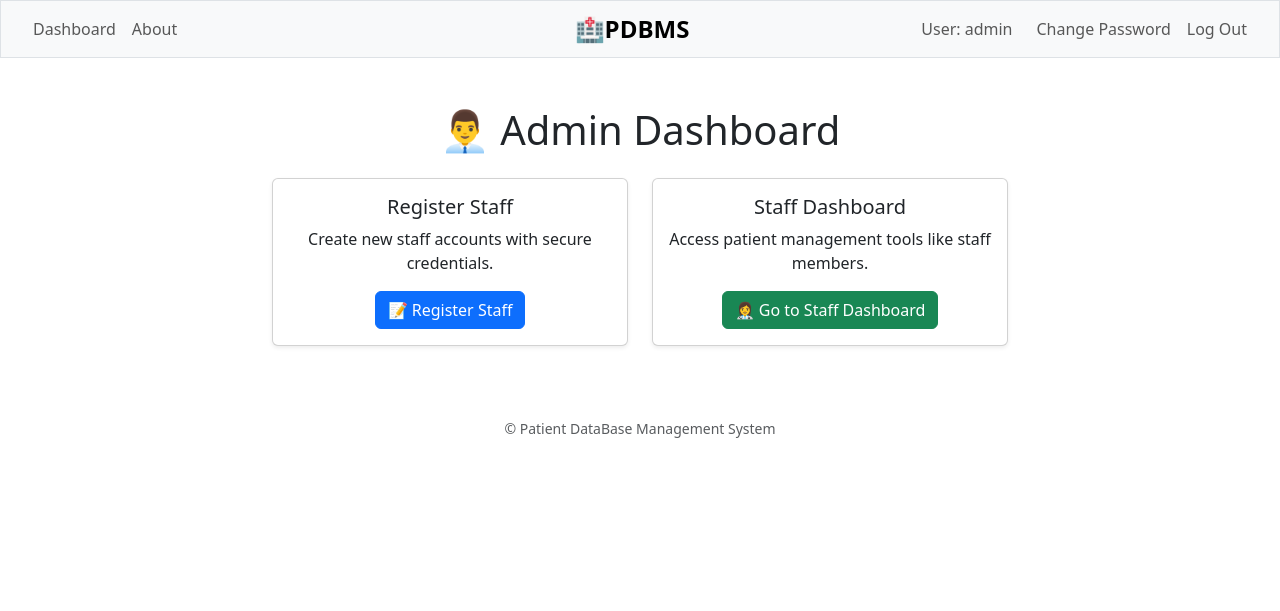
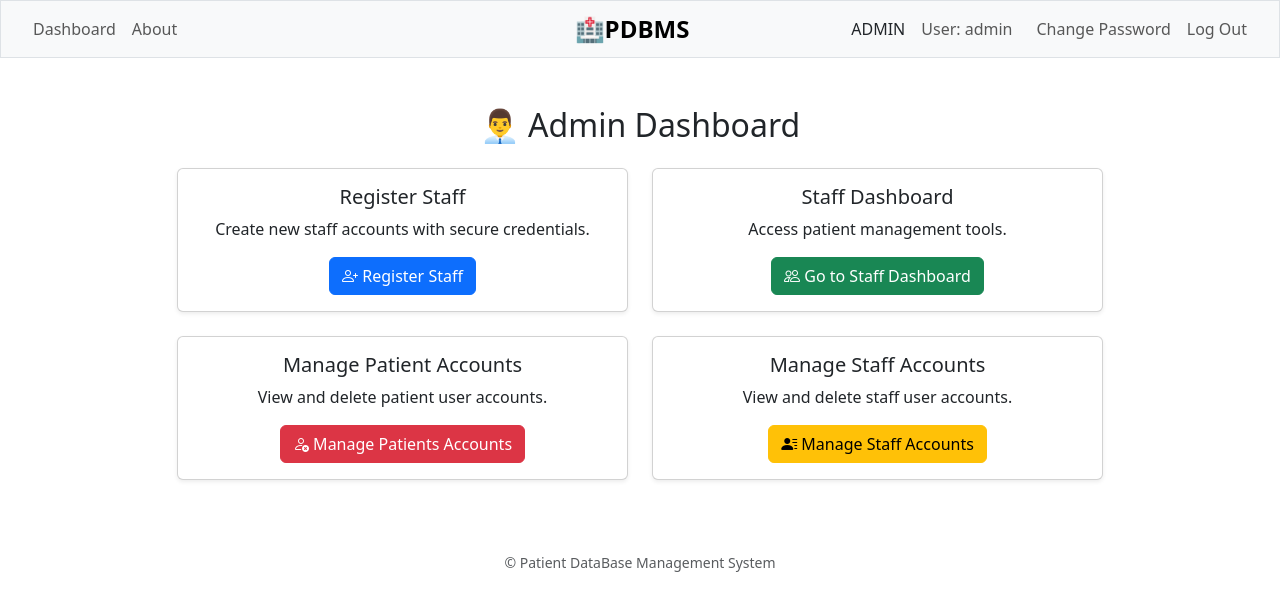
Before and after one commit to ibmpdbms/PDBMS, a Flask app: page /admin_dashboard in a window 1280 px wide. Shown: the top 611 px of the page. Run offline with Flask 3, Linux system fonts and the light colour scheme; a user stored in the database is signed in; some libraries are stand-ins or nearby versions.

Commit message:
Changes made

```diff
--- a/app.py
+++ b/app.py
@@ -30,7 +30,6 @@ def login():
     msg = request.args.get("msg")
     if msg:
         flash(msg)
-
     if request.method == "POST":
         username = request.form.get("username").lower().strip()
         password = request.form.get("password")
@@ -57,10 +56,14 @@ def login():
                 session["patient_code"] = None
 
         # Redirect
-        if rows[0]["role"] in ["staff", "admin"]:
+        # Redirect based on role
+        if rows[0]["role"] == "admin":
+            return redirect("/admin_dashboard")
+        elif rows[0]["role"] == "staff":
             return redirect("/staff_dashboard")
         elif rows[0]["role"] == "patient":
             return redirect("/patient_dashboard")
+
 
     return render_template("login.html")
 
@@ -200,8 +203,6 @@ def search_patient():
 
     return render_template("search_patient.html", patients=patients)
 
-
-
 @app.route("/register", methods=["GET", "POST"])
 def register():
     if request.method == "GET":
@@ -221,27 +222,65 @@ def register():
             return apology("Passwords Don't Match!")
 
         hash = generate_password_hash(password)
+        user_uuid = str(uuid.uuid4())[:8]  # ✅ Generate unique short UUID for patient
 
         try:
             new_user = db.execute(
-                "INSERT INTO users (username, hash, role) VALUES(?, ?, ?)",
-                username, hash, "patient"
+                "INSERT INTO users (username, hash, role, uuid) VALUES (?, ?, ?, ?)",
+                username, hash, "patient", user_uuid
             )
         except:
             return apology("This Username already exists. Please try another one")
 
-        # Try to find existing patient_code for this user
-        patient_record = db.execute("SELECT patient_code FROM records WHERE patient_name = ?", username)
-
-        if patient_record:
-            session["patient_code"] = patient_record[0]["patient_code"]
-        else:
-            session["patient_code"] = None  # will need staff to assign
-
+        # Store session info
         session["user_id"] = new_user
         session["role"] = "patient"
+        session["patient_code"] = None  # will be assigned later by staff when adding medical records
 
+        flash(f"✅ Patient registered successfully! UUID: {user_uuid}")
         return redirect("/patient_dashboard")
+
+
+# @app.route("/register", methods=["GET", "POST"])
+# def register():
+#     if request.method == "GET":
+#         return render_template("register.html")
+#     else:
+#         username = request.form.get("username").lower().strip()
+#         password = request.form.get("password")
+#         confirmation = request.form.get("confirmation")
+
+#         if not username:
+#             return apology("Must Provide Username")
+#         if not password:
+#             return apology("Must Provide Password")
+#         if not confirmation:
+#             return apology("Must Provide Confirmation")
+#         if password != confirmation:
+#             return apology("Passwords Don't Match!")
+
+#         hash = generate_password_hash(password)
+
+#         try:
+#             new_user = db.execute(
+#                 "INSERT INTO users (username, hash, role) VALUES(?, ?, ?)",
+#                 username, hash, "patient"
+#             )
+#         except:
+#             return apology("This Username already exists. Please try another one")
+
+#         # Try to find existing patient_code for this user
+#         patient_record = db.execute("SELECT patient_code FROM records WHERE patient_name = ?", username)
+
+#         if patient_record:
+#             session["patient_code"] = patient_record[0]["patient_code"]
+#         else:
+#             session["patient_code"] = None  # will need staff to assign
+
+#         session["user_id"] = new_user
+#         session["role"] = "patient"
+
+#         return redirect("/patient_dashboard")
 
 
 @app.route("/register_staff", methods=["GET", "POST"])
@@ -254,12 +293,15 @@ def register_staff():
         username = request.form.get("username")
         password = request.form.get("password")
         hash = generate_password_hash(password)
+        staff_uuid = str(uuid.uuid4())[:8]  # short unique ID
         try:
-            db.execute("INSERT INTO users (username, hash, role) VALUES (?, ?, ?)",
-                       username, hash, "staff")
+             db.execute(
+                "INSERT INTO users (username, hash, role, uuid) VALUES (?, ?, ?, ?)",
+                username, hash, "staff", staff_uuid
+            )
         except:
             return apology("Username already exists")
-        flash("Staff account created!")
+        flash(f"Staff account created! UUID: {staff_uuid}")
         return redirect("/admin_dashboard")
     return render_template("register_staff.html")
 
@@ -275,17 +317,73 @@ def logout():
 
     # Redirect user to login form
     return redirect("/")
+@app.route("/manage_patients")
+@login_required
+
+
+def manage_patients():
+    if session.get("role") != "admin":
+        return apology("access denied", 403)
+
+    patients = db.execute("SELECT id, username, role, uuid FROM users WHERE role = 'patient'")
+    return render_template("manage_patients.html", patients=patients)
+
+
+@app.route("/manage_staff")
+@login_required
+def manage_staff():
+    if session.get("role") != "admin":
+        return apology("access denied", 403)
+
+    staff = db.execute("SELECT id, username, role, uuid FROM users WHERE role = 'staff'")
+    return render_template("manage_staff.html", staff=staff)
+
+
+@app.route("/confirm_delete_user/<int:user_id>")
+@login_required
+def confirm_delete_user(user_id):
+    if session.get("role") != "admin":
+        return apology("access denied", 403)
+
+    user = db.execute("SELECT * FROM users WHERE id = ?", user_id)
+    if not user:
+        return apology("User not found", 404)
+
+    return render_template("confirm_delete_user.html", user=user[0])
+
+
+@app.route("/delete_user/<int:user_id>", methods=["POST"])
+@login_required
+def delete_user(user_id):
+    if session.get("role") != "admin":
+        return apology("access denied", 403)
+
+    confirm_uuid = request.form.get("confirm_uuid")
+    user = db.execute("SELECT * FROM users WHERE id = ?", user_id)
+
+    if not user:
+        return apology("User not found", 404)
+
+    if confirm_uuid != user[0]["uuid"]:
+        flash("❌ UUID mismatch. Deletion cancelled.")
+        return redirect(f"/confirm_delete_user/{user_id}")
+
+    db.execute("DELETE FROM users WHERE id = ?", user_id)
+    flash(f"✅ User account '{user[0]['username']}' deleted successfully.")
+    return redirect("/admin_dashboard")
+
 
 @app.context_processor
 def inject_user():
     try:
         if "user_id" in session:
-            user = db.execute("SELECT username FROM users WHERE id = ?", session["user_id"])
+            user = db.execute("SELECT username, role FROM users WHERE id = ?", session["user_id"])
             if user:
-                return {"username": user[0]["username"]}
+                return {"username": user[0]["username"], "role": user[0]["role"]}
     except:
         pass
     return {}
+
 
 @app.route("/generate_health_card", methods=["POST"])
 def generate_health_card():
--- a/templates/admin_dashboard.html
+++ b/templates/admin_dashboard.html
@@ -5,31 +5,55 @@
 {% endblock %}
 
 {% block main %}
-    <h1 class="mb-4">👨‍💼 Admin Dashboard</h1>
+<h2 class="mb-4">👨‍💼 Admin Dashboard</h2>
 
 <div class="row justify-content-center">
-
-        <!-- Register Staff Card -->
-        <div class="col-md-4">
-            <div class="card shadow-sm mb-4">
+    <div class="col-md-5 mb-4">
+        <div class="card shadow-sm">
             <div class="card-body text-center">
                 <h5 class="card-title">Register Staff</h5>
                 <p class="card-text">Create new staff accounts with secure credentials.</p>
-                    <a href="/register_staff" class="btn btn-primary">📝 Register Staff</a>
+                <a href="/register_staff" class="btn btn-primary">
+                    <i class="bi bi-person-plus"></i> Register Staff
+                </a>
             </div>
         </div>
     </div>
 
-        <!-- Staff Dashboard Card -->
-        <div class="col-md-4">
-            <div class="card shadow-sm mb-4">
+    <div class="col-md-5 mb-4">
+        <div class="card shadow-sm">
             <div class="card-body text-center">
                 <h5 class="card-title">Staff Dashboard</h5>
-                    <p class="card-text">Access patient management tools like staff members.</p>
-                    <a href="/staff_dashboard" class="btn btn-success">👩‍⚕️ Go to Staff Dashboard</a>
+                <p class="card-text">Access patient management tools.</p>
+                <a href="/staff_dashboard" class="btn btn-success">
+                    <i class="bi bi-people"></i> Go to Staff Dashboard
+                </a>
             </div>
         </div>
     </div>
 
+    <div class="col-md-5 mb-4">
+        <div class="card shadow-sm">
+            <div class="card-body text-center">
+                <h5 class="card-title">Manage Patient Accounts</h5>
+                <p class="card-text">View and delete patient user accounts.</p>
+                <a href="/manage_patients" class="btn btn-danger">
+                    <i class="bi bi-person-x"></i> Manage Patients Accounts
+                </a>
+            </div>
+        </div>
+    </div>
+
+    <div class="col-md-5 mb-4">
+        <div class="card shadow-sm">
+            <div class="card-body text-center">
+                <h5 class="card-title">Manage Staff Accounts</h5>
+                <p class="card-text">View and delete staff user accounts.</p>
+                <a href="/manage_staff" class="btn btn-warning">
+                    <i class="bi bi-person-lines-fill"></i> Manage Staff Accounts
+                </a>
+            </div>
+        </div>
+    </div>
 </div>
 {% endblock %}
--- a/templates/layout.html
+++ b/templates/layout.html
@@ -48,6 +48,7 @@
         <!-- Right-aligned auth links -->
             <div class="ms-auto d-flex align-items-center">
                 {% if session["user_id"] %}
+                <span class="navbar-test me-3">{{role | upper}}</span>
                 <span class="navbar-text me-3">User: {{ username }}</span>
                 <ul class="navbar-nav">
                     <li class="nav-item"><a class="nav-link" href="/change_password">Change Password</a></li>
```
Also changed, not shown: templates/about.html (+9 -3 lines), templates/confirm_delete_user.html (added, +28 -0 lines), templates/manage_patients.html (added, +36 -0 lines), templates/manage_staff.html (added, +36 -0 lines), data.db, 5 other files. Lines whose indentation alone changed are shown as unchanged.
